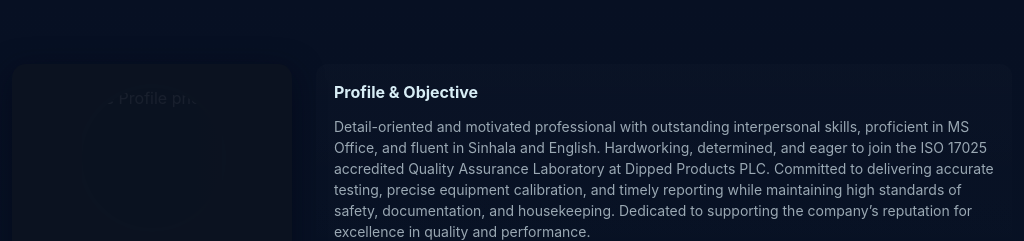
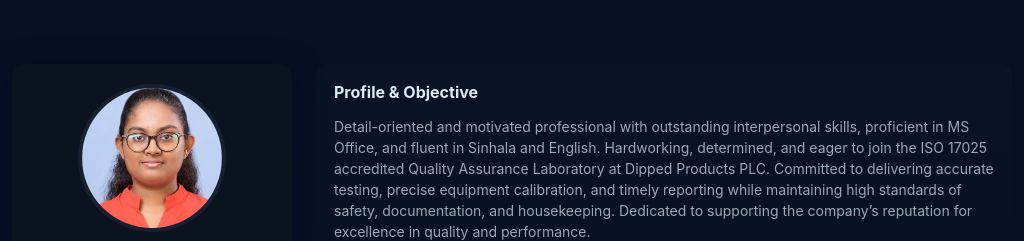
Before and after one commit to dkulasekara/dkulasekara.github.io, a plain HTML site: page index.html in a window 1280 px wide. Shown: the top 241 px of the page, without its empty margins (128-1152 px from the left). Drawn offline with Linux system fonts and the light colour scheme.

Commit message:
index.html

```diff
--- a/index.html
+++ b/index.html
@@ -77,7 +77,7 @@
       <div class="profile">
         <!-- Put your profile photo named "e profile.jpg" next to index.html,
              or replace src with a hosted URL -->
-        <img src="e profile.jpg" alt="e Profile photo" class="avatar" onerror="this.style.opacity=0.06; this.style.background='linear-gradient(90deg,#06202a,#0b1220)';">
+        <img src="e profile.jpeg" alt="e Profile photo" class="avatar" onerror="this.style.opacity=0.06; this.style.background='linear-gradient(90deg,#06202a,#0b1220)';">
         <div>
           <h1>Dothalu Kulasekara</h1>
           <div class="role">Laboratory Technician</div>
```
